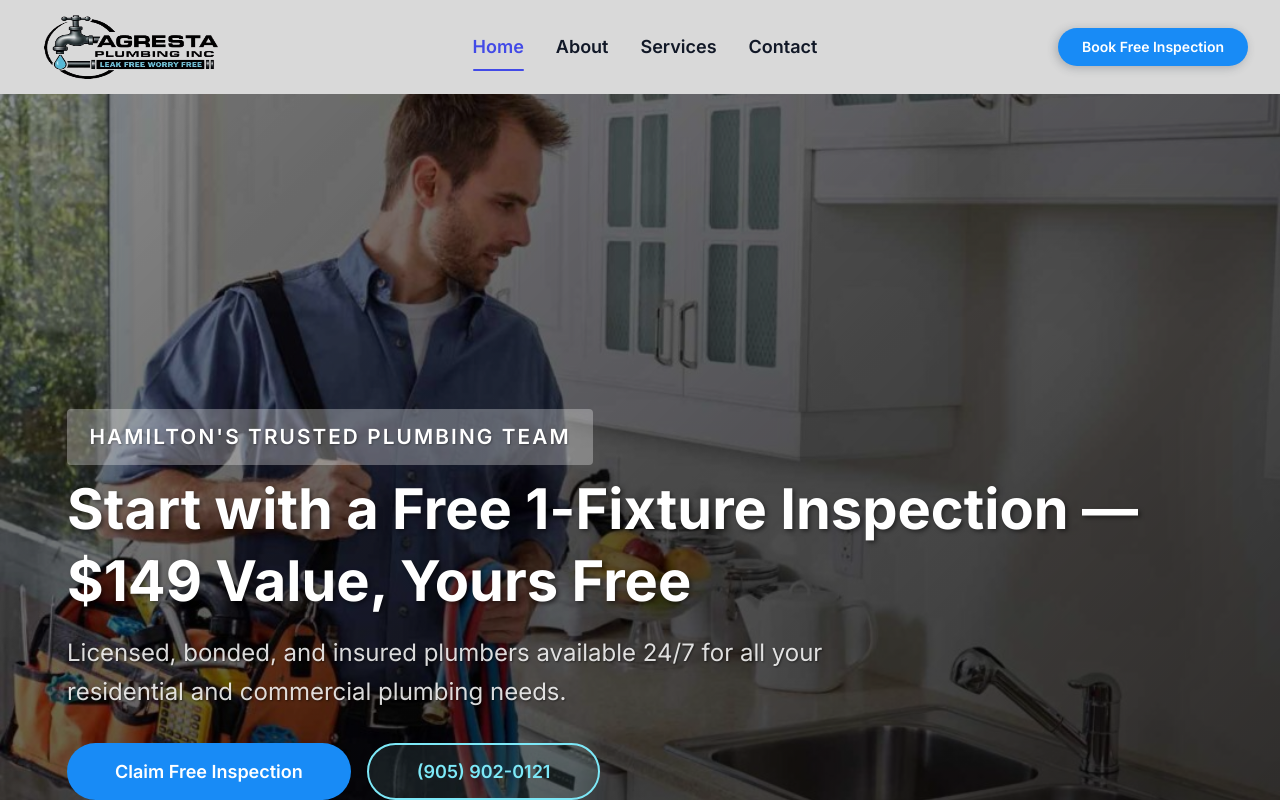
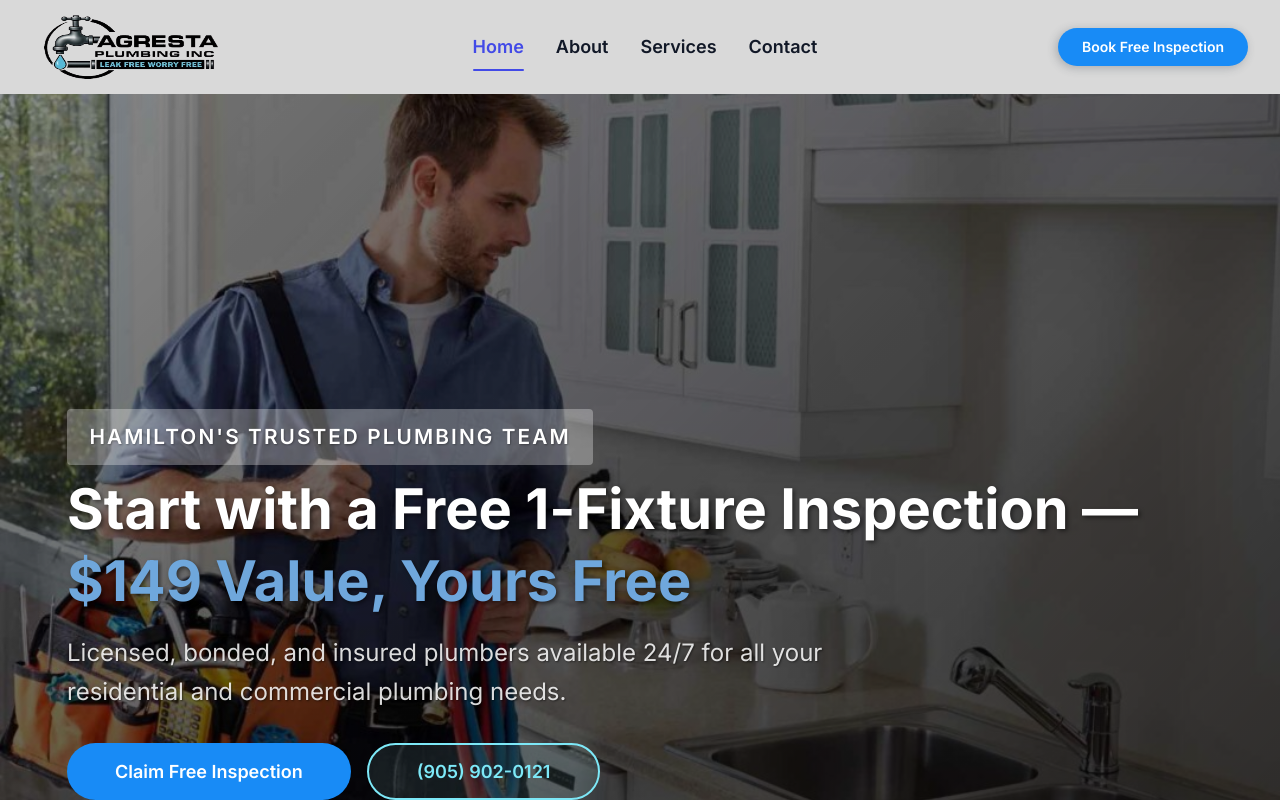
Before and after one commit to Oj-Michael/agresta-plumbing, a React (Vite) app: page / in a window 1280 px wide. Shown: the top 800 px of the page. Built offline with nearby package versions, Linux system fonts and the light colour scheme.

Commit message:
resolve color conflicts

```diff
--- a/src/pages/Home.jsx
+++ b/src/pages/Home.jsx
@@ -115,7 +115,7 @@ const Home = () => {
             </ScrollReveal>
             <ScrollReveal direction="up" delay={0.2}>
               <h1 className="hero__title">
-              Start with a Free 1-Fixture Inspection — <span style={{color: "#188bf67"}}>$149 Value, Yours Free</span>
+              Start with a Free 1-Fixture Inspection — <span style={{color: "rgb(111 167 220)"}}>$149 Value, Yours Free</span>
               </h1>
             </ScrollReveal>
             <ScrollReveal direction="up" delay={0.3}>
```
